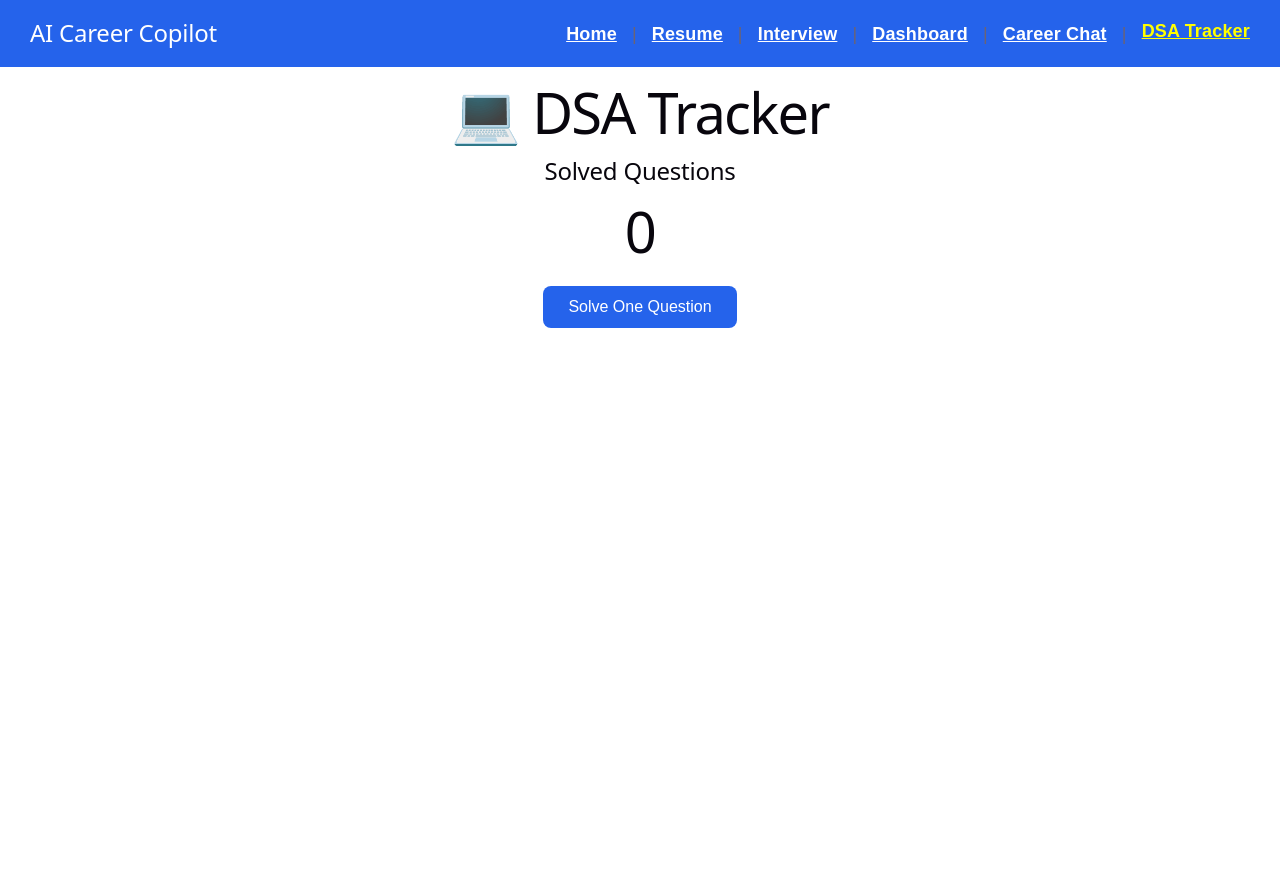
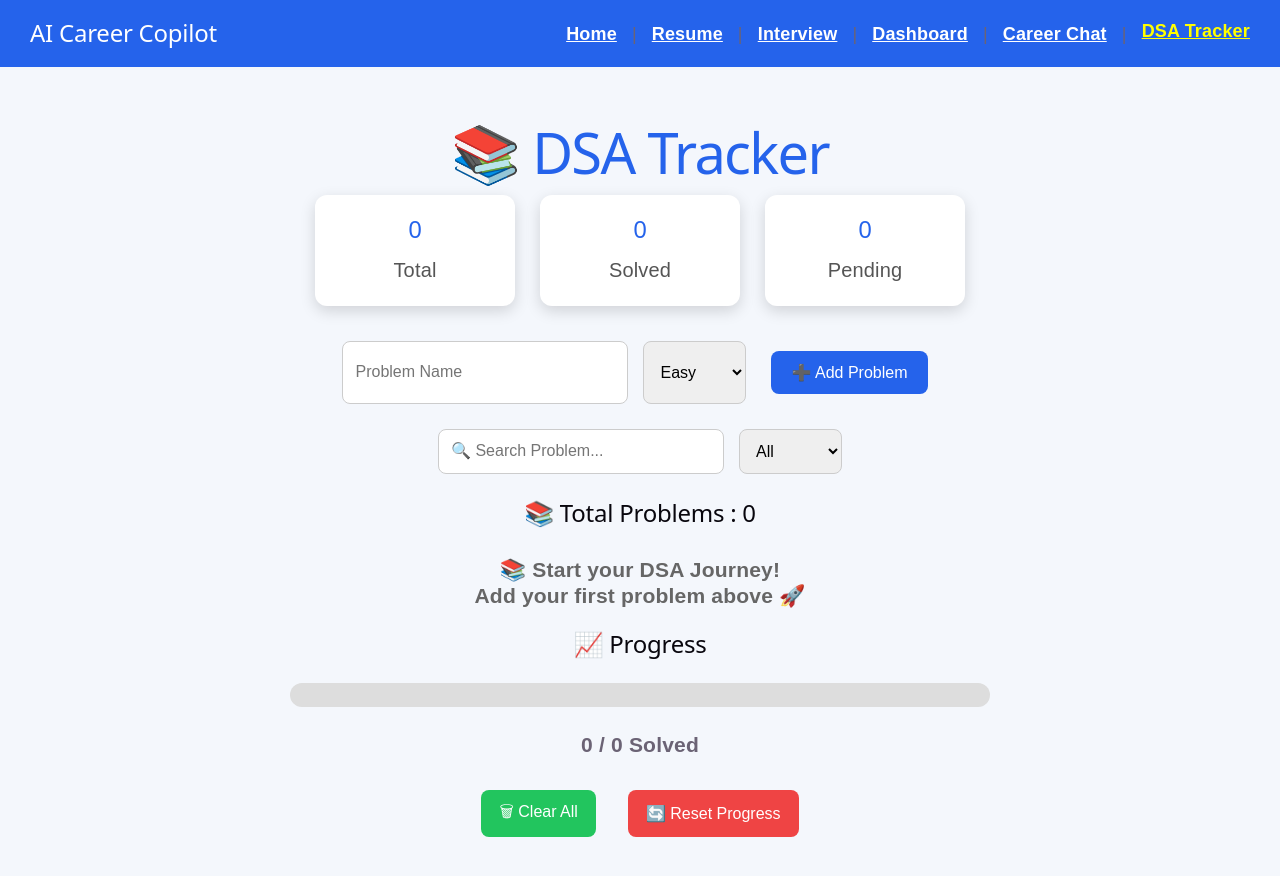
Before and after one commit to Srishti-Aggarwal14/ai-career-copilot, a React (Vite) app: page /dsa in a window 1280 px wide. Shown: the top 876 px of the page. Before the commit the page ends 800 px from the top, so only its background shows below. Built offline with nearby package versions, Linux system fonts and the light colour scheme.

Commit message:
Day 16: Built advanced DSA Tracker with local storage

```diff
--- a/src/pages/DSATracker.jsx
+++ b/src/pages/DSATracker.jsx
@@ -1,28 +1,459 @@
-import { useState } from "react";
+import { useState, useEffect } from "react";
+import "../styles/DSATracker.css";
 
 function DSATracker() {
 
-    const [solved, setSolved] = useState(0);
+  // ---------------- STATES ----------------
 
-    return (
+  const [problem, setProblem] = useState("");
 
-        <div>
+  const [difficulty, setDifficulty] = useState("Easy");
 
-            <h1>💻 DSA Tracker</h1>
+  const [search, setSearch] = useState("");
 
-            <h2>Solved Questions</h2>
+  const [filter, setFilter] = useState("All");
 
-            <h1>{solved}</h1>
+  const [problems, setProblems] = useState(() => {
 
-            <button onClick={() => setSolved(solved + 1)}>
+    const saved = localStorage.getItem("dsaProblems");
 
-                Solve One Question
+    return saved ? JSON.parse(saved) : [];
 
-            </button>
+  });
+
+  // ---------------- LOCAL STORAGE ----------------
+
+  useEffect(() => {
+
+    localStorage.setItem(
+      "dsaProblems",
+      JSON.stringify(problems)
+    );
+
+  }, [problems]);
+
+  // ---------------- ADD PROBLEM ----------------
+
+  const addProblem = () => {
+
+    if (problem.trim() === "") return;
+
+    const newProblem = {
+
+      id: Date.now(),
+
+      name: problem,
+
+      difficulty,
+
+      solved: false,
+
+    };
+
+    setProblems([...problems, newProblem]);
+
+    setProblem("");
+
+    setDifficulty("Easy");
+
+  };
+
+  // ---------------- TOGGLE SOLVED ----------------
+
+  const toggleSolved = (id) => {
+
+    setProblems(
+
+      problems.map((item) =>
+
+        item.id === id
+
+          ? {
+
+              ...item,
+
+              solved: !item.solved,
+
+            }
+
+          : item
+
+      )
+
+    );
+
+  };
+
+  // ---------------- DELETE ----------------
+
+  const deleteProblem = (id) => {
+
+    setProblems(
+
+      problems.filter(
+
+        (item) => item.id !== id
+
+      )
+
+    );
+
+  };
+
+  // ---------------- CLEAR ALL ----------------
+
+  const clearAll = () => {
+
+    if (
+
+      window.confirm(
+
+        "Delete all problems?"
+
+      )
+
+    ) {
+
+      setProblems([]);
+
+    }
+
+  };
+
+  // ---------------- RESET ----------------
+
+  const resetProgress = () => {
+
+    setProblems(
+
+      problems.map((item) => ({
+
+        ...item,
+
+        solved: false,
+
+      }))
+
+    );
+
+  };
+
+  // ---------------- COUNTS ----------------
+
+  const solvedCount =
+
+    problems.filter(
+
+      (item) => item.solved
+
+    ).length;
+
+  const pendingCount =
+
+    problems.length - solvedCount;
+
+  const progress =
+
+    problems.length === 0
+
+      ? 0
+
+      : (solvedCount / problems.length) * 100;
+
+  // ---------------- SORT ----------------
+
+  const sortedProblems = [...problems]
+
+    .sort((a, b) => {
+
+      const order = {
+
+        Easy: 1,
+
+        Medium: 2,
+
+        Hard: 3,
+
+      };
+
+      return (
+
+        order[a.difficulty] -
+
+        order[b.difficulty]
+
+      );
+
+    })
+
+    .filter((item) =>
+
+      filter === "All"
+
+        ? true
+
+        : item.difficulty === filter
+
+    )
+
+    .filter((item) =>
+
+      item.name
+
+        .toLowerCase()
+
+        .includes(
+
+          search.toLowerCase()
+
+        )
+
+    );
+
+  // ---------------- RETURN ----------------
+
+  return (
+<div className="tracker">
+
+  <h1>📚 DSA Tracker</h1>
+
+  {/* ---------- Statistics ---------- */}
+
+  <div className="stats">
+
+    <div className="stat">
+      <h2>{problems.length}</h2>
+      <p>Total</p>
+    </div>
+
+    <div className="stat">
+      <h2>{solvedCount}</h2>
+      <p>Solved</p>
+    </div>
+
+    <div className="stat">
+      <h2>{pendingCount}</h2>
+      <p>Pending</p>
+    </div>
+
+  </div>
+
+  {/* ---------- Form ---------- */}
+
+  <div className="form">
+
+    <input
+      type="text"
+      placeholder="Problem Name"
+      value={problem}
+      onChange={(e) => setProblem(e.target.value)}
+    />
+
+    <select
+      value={difficulty}
+      onChange={(e) => setDifficulty(e.target.value)}
+    >
+      <option>Easy</option>
+      <option>Medium</option>
+      <option>Hard</option>
+    </select>
+
+    <button onClick={addProblem}>
+      ➕ Add Problem
+    </button>
+
+  </div>
+
+  {/* ---------- Search & Filter ---------- */}
+
+  <div className="form">
+
+    <input
+      type="text"
+      placeholder="🔍 Search Problem..."
+      value={search}
+      onChange={(e) => setSearch(e.target.value)}
+    />
+
+    <select
+      value={filter}
+      onChange={(e) => setFilter(e.target.value)}
+    >
+
+      <option>All</option>
+      <option>Easy</option>
+      <option>Medium</option>
+      <option>Hard</option>
+
+    </select>
+
+  </div>
+
+  <h2>
+
+    📚 Total Problems : {problems.length}
+
+  </h2>
+
+  {problems.length === 0 && (
+
+    <h3
+      style={{
+        marginTop: "30px",
+        color: "#666",
+      }}
+    >
+
+      📚 Start your DSA Journey!
+
+      <br />
+
+      Add your first problem above 🚀
+
+    </h3>
+
+  )}
+
+  {/* ---------- Problem Cards ---------- */}
+
+  <div className="problem-list">
+
+    {sortedProblems.map((item) => (
+
+      <div
+        className="problem-card"
+        key={item.id}
+      >
+
+        <h3>
+
+          {item.solved ? "✅" : "📌"} {item.name}
+
+        </h3>
+
+        <p>
+
+          Difficulty :
+
+          <span
+            style={{
+              marginLeft: "10px",
+              fontWeight: "bold",
+              color:
+                item.difficulty === "Easy"
+                  ? "green"
+                  : item.difficulty === "Medium"
+                  ? "orange"
+                  : "red",
+            }}
+          >
+
+            {item.difficulty === "Easy" && "🟢 Easy"}
+
+            {item.difficulty === "Medium" && "🟡 Medium"}
+
+            {item.difficulty === "Hard" && "🔴 Hard"}
+
+          </span>
+
+        </p>
+
+        <div className="buttons">
+
+          <button
+            onClick={() =>
+              toggleSolved(item.id)
+            }
+          >
+
+            {item.solved
+              ? "↩ Undo"
+              : "✔ Mark Solved"}
+
+          </button>
+
+          <button
+            onClick={() =>
+              deleteProblem(item.id)
+            }
+          >
+
+            🗑 Delete
+
+          </button>
 
         </div>
 
-    );
+      </div>
+
+    ))}
+
+  </div>
+
+  {/* ---------- Congratulations ---------- */}
+
+  {problems.length > 0 &&
+    solvedCount === problems.length && (
+
+      <h2
+        style={{
+          color: "green",
+          marginTop: "30px",
+        }}
+      >
+
+        🎉 Congratulations!
+
+        <br />
+
+        All Problems Solved!
+
+      </h2>
+
+    )}
+
+  {/* ---------- Progress ---------- */}
+
+  <h2>📈 Progress</h2>
+
+  <div className="progress-bar">
+
+    <div
+      className="progress-fill"
+      style={{
+        width: `${progress}%`,
+      }}
+    ></div>
+
+  </div>
+
+  <h3>
+
+    {solvedCount} / {problems.length} Solved
+
+  </h3>
+
+  {/* ---------- Buttons ---------- */}
+
+  <div className="buttons">
+
+    <button onClick={clearAll}>
+
+      🗑 Clear All
+
+    </button>
+
+    <button onClick={resetProgress}>
+
+      🔄 Reset Progress
+
+    </button>
+
+  </div>
+
+</div>
+
+  );
 
 }
 
--- /dev/null
+++ b/src/styles/DSATracker.css
@@ -0,0 +1,187 @@
+.tracker {
+  min-height: 100vh;
+  background: #f4f7fc;
+  padding: 40px;
+  text-align: center;
+}
+
+/* ---------- Heading ---------- */
+
+.tracker h1 {
+  color: #2563eb;
+  margin-bottom: 30px;
+}
+
+/* ---------- Statistics ---------- */
+
+.stats {
+  display: flex;
+  justify-content: center;
+  gap: 25px;
+  flex-wrap: wrap;
+  margin-bottom: 35px;
+}
+
+.stat {
+  width: 160px;
+  background: white;
+  padding: 20px;
+  border-radius: 12px;
+  box-shadow: 0px 5px 15px rgba(0,0,0,.15);
+  transition: .3s;
+}
+
+.stat:hover {
+  transform: translateY(-5px);
+}
+
+.stat h2 {
+  color: #2563eb;
+  margin-bottom: 10px;
+}
+
+.stat p {
+  width: auto;
+  margin: 0;
+  color: #555;
+}
+
+/* ---------- Forms ---------- */
+
+.form {
+  display: flex;
+  justify-content: center;
+  gap: 15px;
+  flex-wrap: wrap;
+  margin-bottom: 25px;
+}
+
+.form input,
+.form select {
+  padding: 12px;
+  font-size: 16px;
+  border-radius: 8px;
+  border: 1px solid #ccc;
+  outline: none;
+}
+
+.form input {
+  width: 260px;
+}
+
+.form button {
+  background: #2563eb;
+  color: white;
+  border: none;
+  border-radius: 8px;
+  padding: 12px 20px;
+  cursor: pointer;
+}
+
+.form button:hover {
+  background: #1d4ed8;
+}
+
+/* ---------- Problem Cards ---------- */
+
+.problem-list {
+  width: 700px;
+  margin: auto;
+}
+
+.problem-card {
+  background: white;
+  padding: 20px;
+  border-radius: 12px;
+  margin-bottom: 20px;
+  box-shadow: 0px 5px 15px rgba(0,0,0,.15);
+  transition: .3s;
+}
+
+.problem-card:hover {
+  transform: translateY(-5px);
+}
+
+.problem-card h3 {
+  margin-bottom: 12px;
+}
+
+.problem-card p {
+  width: auto;
+  margin-bottom: 15px;
+}
+
+/* ---------- Buttons ---------- */
+
+.buttons {
+  display: flex;
+  justify-content: center;
+  gap: 12px;
+  flex-wrap: wrap;
+}
+
+.buttons button {
+  padding: 10px 18px;
+  border: none;
+  border-radius: 8px;
+  cursor: pointer;
+  color: white;
+  transition: .3s;
+}
+
+.buttons button:first-child {
+  background: #22c55e;
+}
+
+.buttons button:first-child:hover {
+  background: #16a34a;
+}
+
+.buttons button:last-child {
+  background: #ef4444;
+}
+
+.buttons button:last-child:hover {
+  background: #dc2626;
+}
+
+/* ---------- Progress ---------- */
+
+.progress-bar {
+  width: 700px;
+  height: 24px;
+  margin: 25px auto;
+  background: #ddd;
+  border-radius: 30px;
+  overflow: hidden;
+}
+
+.progress-fill {
+  height: 100%;
+  background: linear-gradient(to right,#22c55e,#16a34a);
+  transition: .5s;
+}
+
+/* ---------- Responsive ---------- */
+
+@media(max-width:768px){
+
+  .problem-list{
+    width:95%;
+  }
+
+  .progress-bar{
+    width:95%;
+  }
+
+  .form{
+    flex-direction:column;
+    align-items:center;
+  }
+
+  .form input,
+  .form select{
+    width:90%;
+  }
+
+}
--- a/src/styles/DashBoard.css
+++ b/src/styles/DashBoard.css
@@ -16,7 +16,7 @@
 }
 
 .dashboard-card {
-  width: 500px;
+  width: min(500px, 100%);
   margin: auto;
   background: white;
   border-radius: 15px;
@@ -45,7 +45,9 @@
 }
 
 .progress-fill {
+  width:0;
   height: 100%;
+  border-radius: inherit;
   transition: width .5s;
 }
 
```
Also changed, not shown: 1 other file (tests, documents, lock files or other folders).
